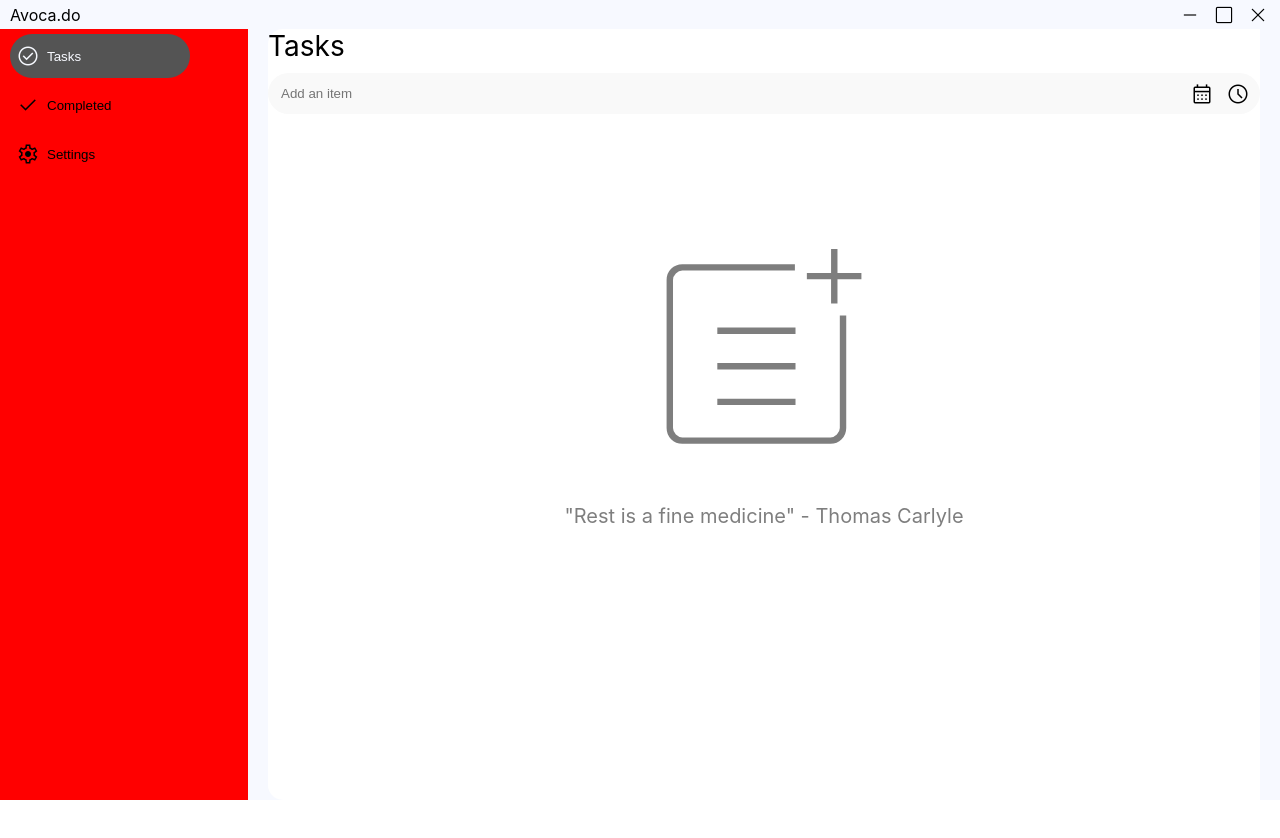
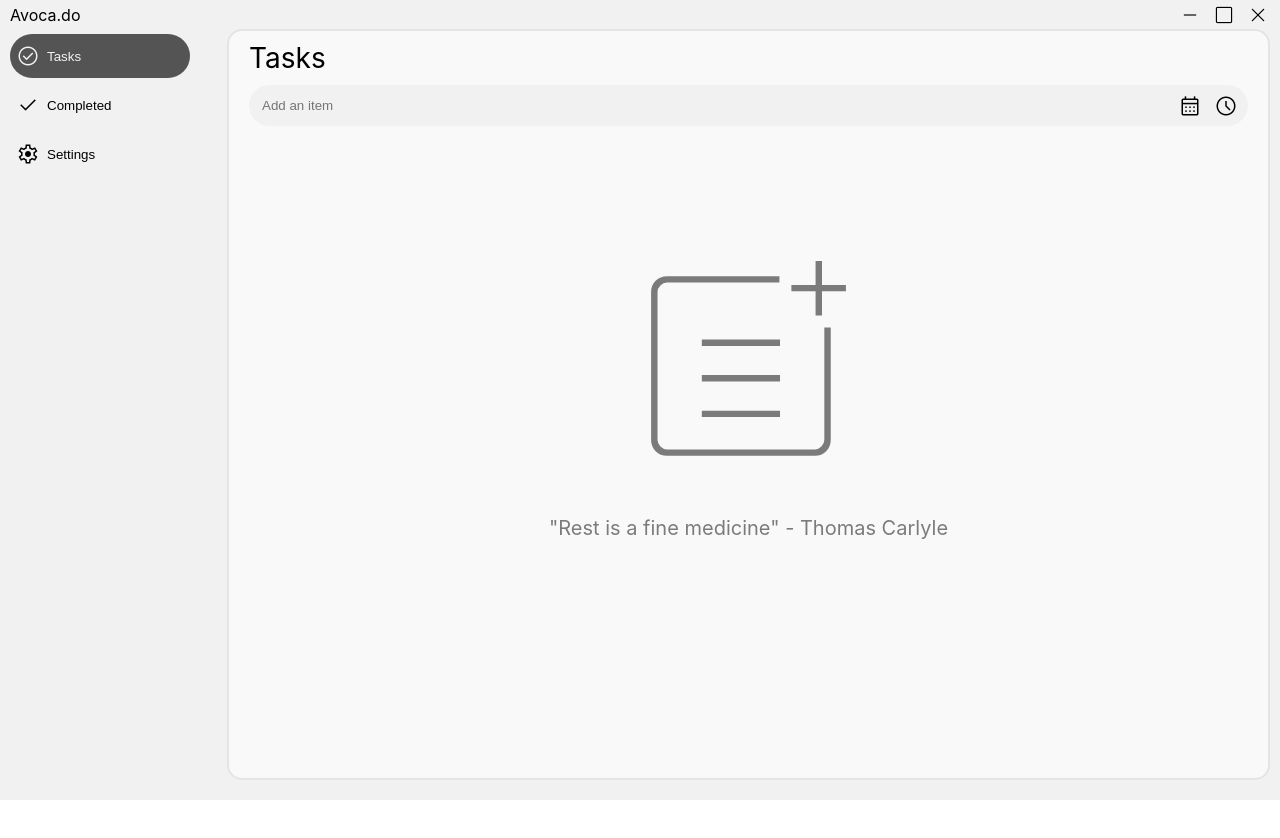
Before and after one commit to kelvin-14/Avocado_PC, a React (Create React App) app: page / in a window 1280 px wide. Shown: the top 838 px of the page. Built offline with nearby package versions, Linux system fonts and the light colour scheme.

Commit message:
theming improvements

```diff
--- a/src/css/ListView.css
+++ b/src/css/ListView.css
@@ -32,12 +32,12 @@
     padding: 13px;
     border-radius: 25px;
     border: none;
-    background-color: var(--surface);
+    background-color: var(--background);
     color: var(--text)
 }
 
 .addTaskInput:focus {
     border: none;
-    outline: 1px solid var(--surface);
+    outline: 2px solid var(--border);
     background-color: var(--background);
 }
--- a/src/css/MainView.css
+++ b/src/css/MainView.css
@@ -1,10 +1,10 @@
 .MainView {
-    height: 100%;
-    width: 80%;
-    border-top-left-radius: 15px;
-    border-bottom-left-radius: 15px;
+    width: 88%;
+    border-radius: 15px;
     display: block;
-    background-color: var(--secondary);
-    padding: 0;
-    margin: 0px 20px 20px 20px;
+    padding: 10px 20px 10px 20px;
+    margin-bottom: 20px;
+    margin-right:10px;
+    background-color: var(--surface);
+    border: 2px solid var(--border);
 }
--- a/src/css/Menu.css
+++ b/src/css/Menu.css
@@ -3,7 +3,7 @@
     height: 100%;
     margin: 0px;
     padding: 0;
-    background-color: red;
+    background-color: var(--background);
 }
 
 ul {
--- a/src/css/Settings.css
+++ b/src/css/Settings.css
@@ -1,7 +1,6 @@
 .Settings {
     display: flex;
     flex-direction: column;
-    padding:20px
 }
 .dark-mode-button {
     display: flex;
--- a/src/css/index.css
+++ b/src/css/index.css
@@ -1,19 +1,21 @@
 :root {
-  --background: rgba(247, 249, 255);
+  --background: #f1f1f1;
   --secondary: white;
   --text: black;
   --surface: #f9f9f9;
   --button: #3f37c9;
   --gray-highlight: #545454;
+  --border: #e3e4e7
 }
 
 [data-theme = 'dark'] {
   --background: black;
   --secondary: #171717;
   --text: white;
-  --surface: rgba(255,255,255,.2);
+  --surface: #121212;
   --button: #3f37c9;
   --gray-highlight: #bfbfbf;
+  --border: #black
 }
 html {
   height: 100%;
@@ -29,7 +31,6 @@ body {
   -webkit-font-smoothing: antialiased;
   -moz-osx-font-smoothing: grayscale;
   padding: 0;
-  overflow: auto;
 }
 #root {
   height: 100%;
```
